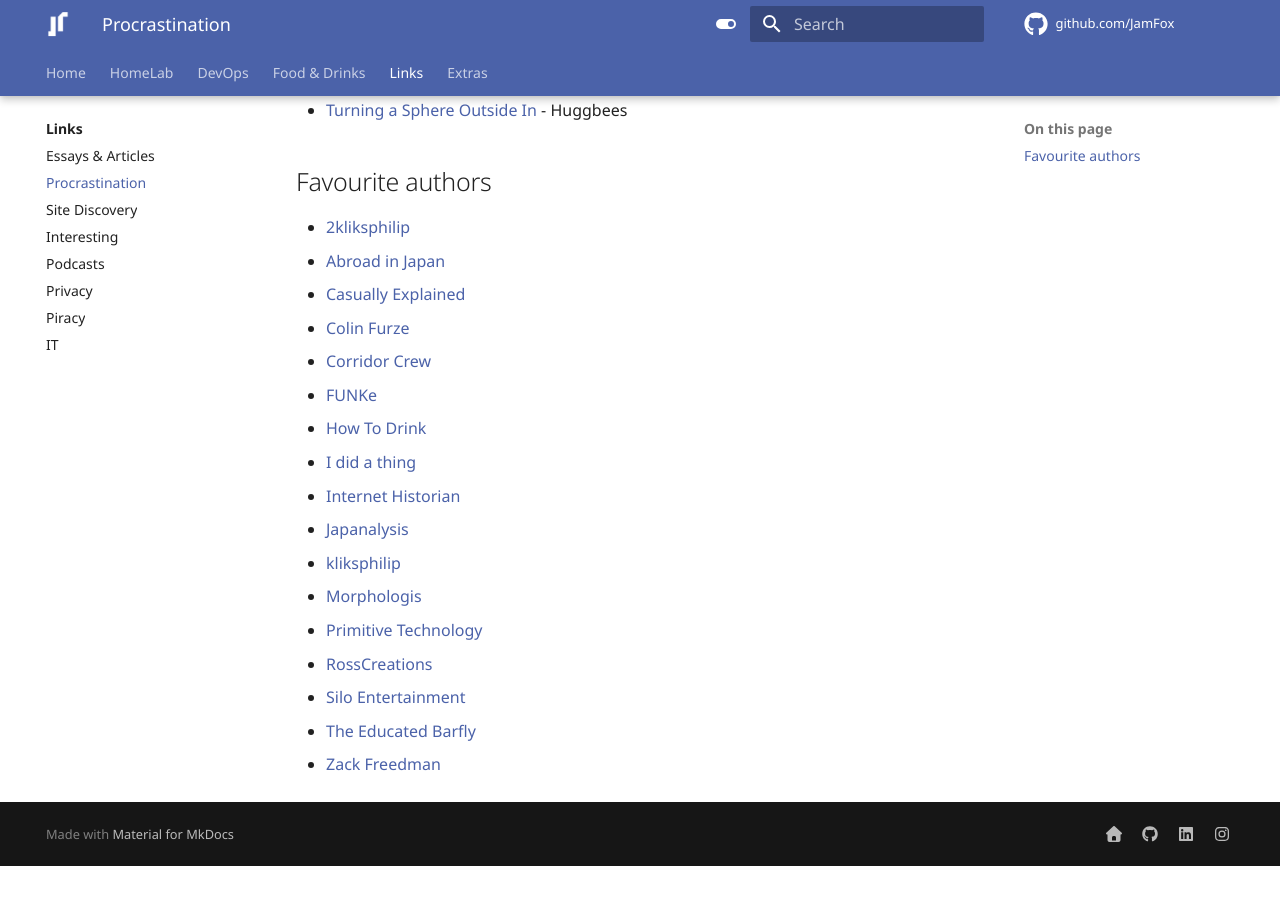
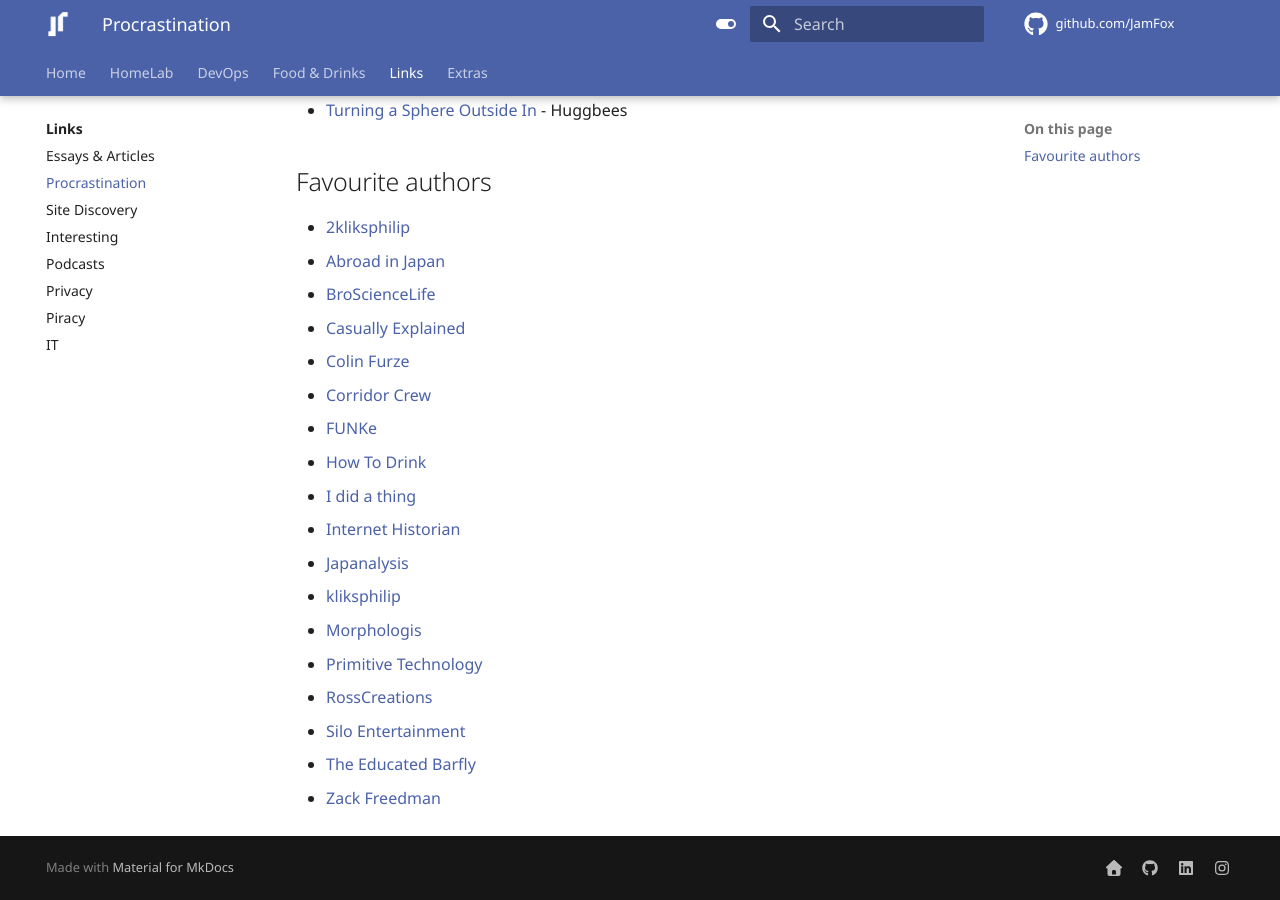
Before and after one commit to JamFox/docs.jamfox.dev, an MkDocs documentation site: the page built from docs/content/links/procrastination.md, in a window 1280 px wide and 900 px high, scrolled down 566 px. Built offline with MkDocs 1.6.1 and Material for MkDocs 9.7.7, drawn with Linux system fonts in a browser that asks for light colours; comment, search, counter and statistics services are not loaded; before the commit the page ends 1432 px from its top, so only the background shows below that.

Commit message:
add brosci

```diff
--- a/docs/content/links/procrastination.md
+++ b/docs/content/links/procrastination.md
@@ -21,6 +21,7 @@ title: "Procrastination"
 
 - [2kliksphilip](https://www.youtube.com/c/2kliksphilip)
 - [Abroad in Japan](https://www.youtube.com/c/AbroadinJapan)
+- [BroScienceLife](https://www.youtube.com/@BroScienceLife)
 - [Casually Explained](https://www.youtube.com/@CasuallyExplained)
 - [Colin Furze](https://www.youtube.com/c/colinfurze)
 - [Corridor Crew](https://www.youtube.com/c/corridorcrew)
```
